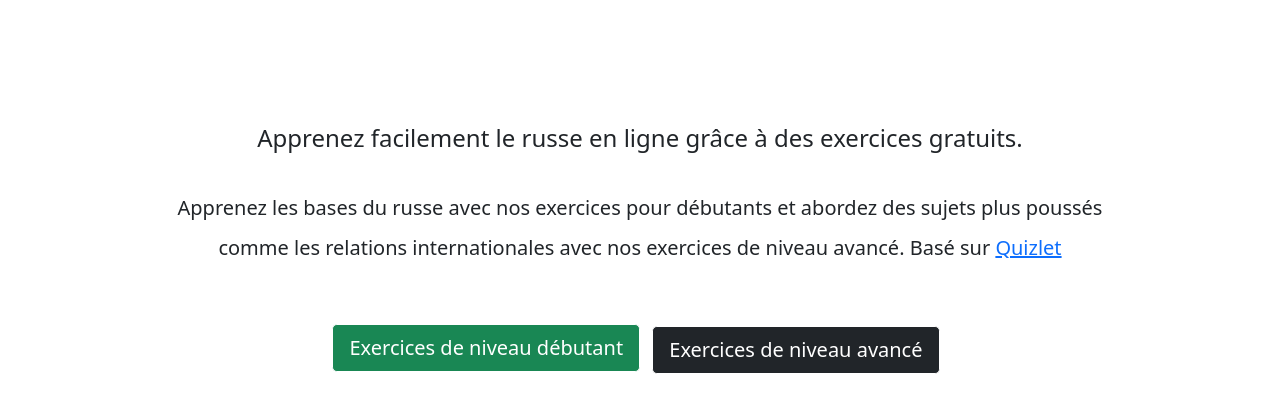
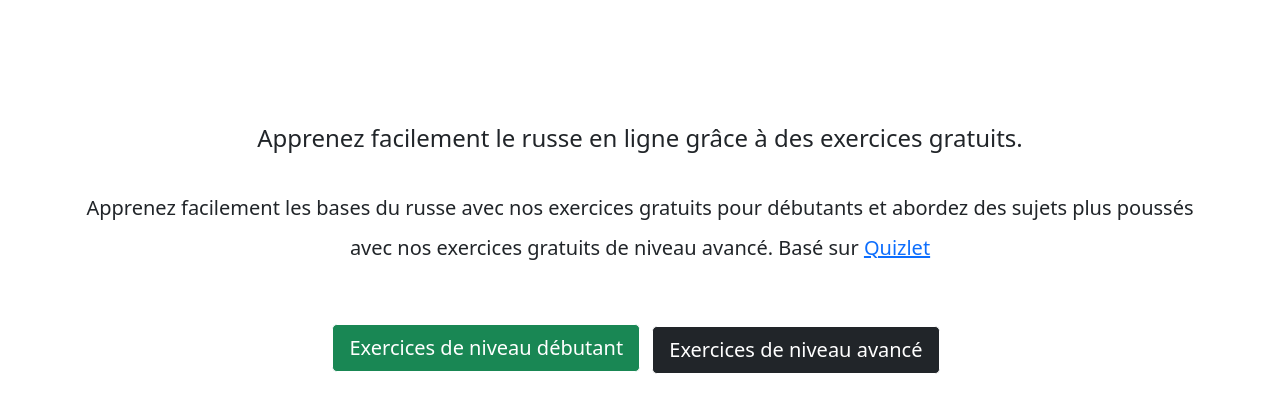
Before and after one commit to kekea1/store-analyser, a Flask app: page / in a window 1280 px wide. Shown: the part 170-583 px from the top of the page. Run offline with Flask 2, Linux system fonts and the light colour scheme.

Commit message:
Update home.html

```diff
--- a/templates/home.html
+++ b/templates/home.html
@@ -24,7 +24,8 @@ Apprendre facilement et gratuitement du vocabulaire russe de niveau débutant à
         <br>
 
     <h4 class="lh-base">Apprenez facilement le russe en ligne grâce à des exercices gratuits.</h3><br>
-     <h6 class="lead lh-lg"> Apprenez les bases du russe avec nos exercices pour débutants et abordez des sujets plus poussés <br> comme les relations internationales avec nos exercices de niveau avancé.
+     <h6 class="lead lh-lg"> Apprenez facilement les bases du russe avec nos exercices gratuits pour débutants et abordez des sujets plus poussés <br>
+         avec nos exercices gratuits de niveau avancé.
         Basé sur <a href="https://www.quizlet.com">Quizlet</a>
     </h6>
     <br><br>
```
